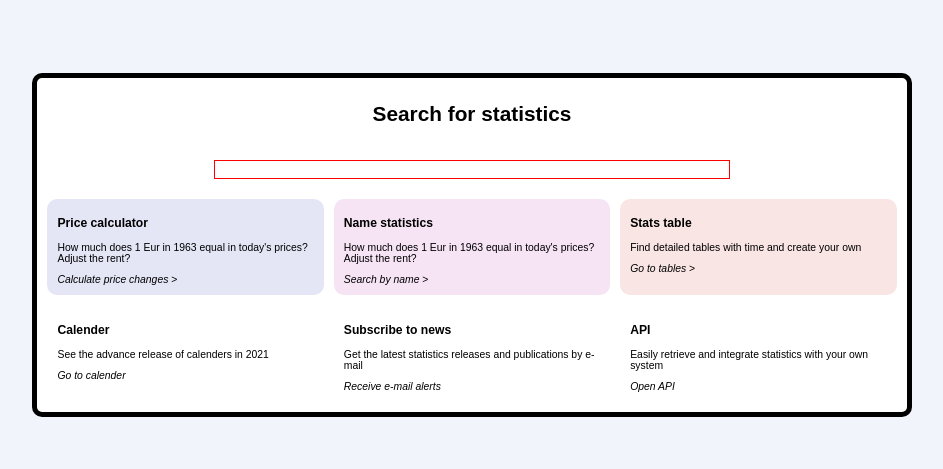
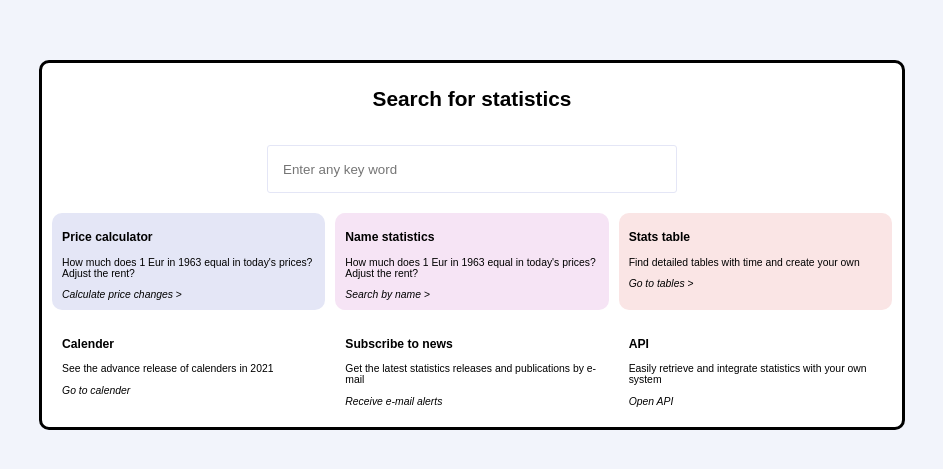
Before and after one commit to iamregha/search-for-stats, a plain HTML site: page index.html in a window 1280 px wide. Shown: the part 155-624 px from the top of the page, without its empty margins (168-1111 px from the left). Drawn offline with Linux system fonts and the light colour scheme.

Commit message:
style input area

```diff
--- a/basic.css
+++ b/basic.css
@@ -7,7 +7,7 @@ html{
 
 body{
     background: #f2f4fb;
-
+    margin: auto;
     font-family: sans-serif;
 }
 
--- a/index.html
+++ b/index.html
@@ -14,7 +14,7 @@
     <div class="container">
         <h1>Search for statistics</h1>
         <div class="search">
-            <input type="text" class="search-area">
+            <input type="text" class="search-area" placeholder="Enter any key word">
         </div>
         <div class="content">
             <div class="calculator">
--- a/style.css
+++ b/style.css
@@ -1,12 +1,12 @@
 .container{
     background-color: #fff;
     border-radius: 10px;
-    border: 5px solid;
+    border: 3px solid;
     align-items: center;
-    height : 100%;
     width: 80%;
     font-size: 0.65em;
     margin: 0 auto;
+    box-sizing: border-box;
 }
 
 .container > * {
@@ -26,8 +26,16 @@ h1{
 }
 
 input{
-    display: grid;
+    /* display: grid;
     margin: 0 auto;
-    width: 60%;
-    border: 1px solid red;
+    width: 60%; */
+    display: block;
+    margin: 0 auto;
+    border-radius: 3px;
+    width: 45%;
+    height: 1rem;
+    border: 0.5px solid #e4e6f6;
+    outline-style: none;
+    padding: 15px;
+
 }
```
